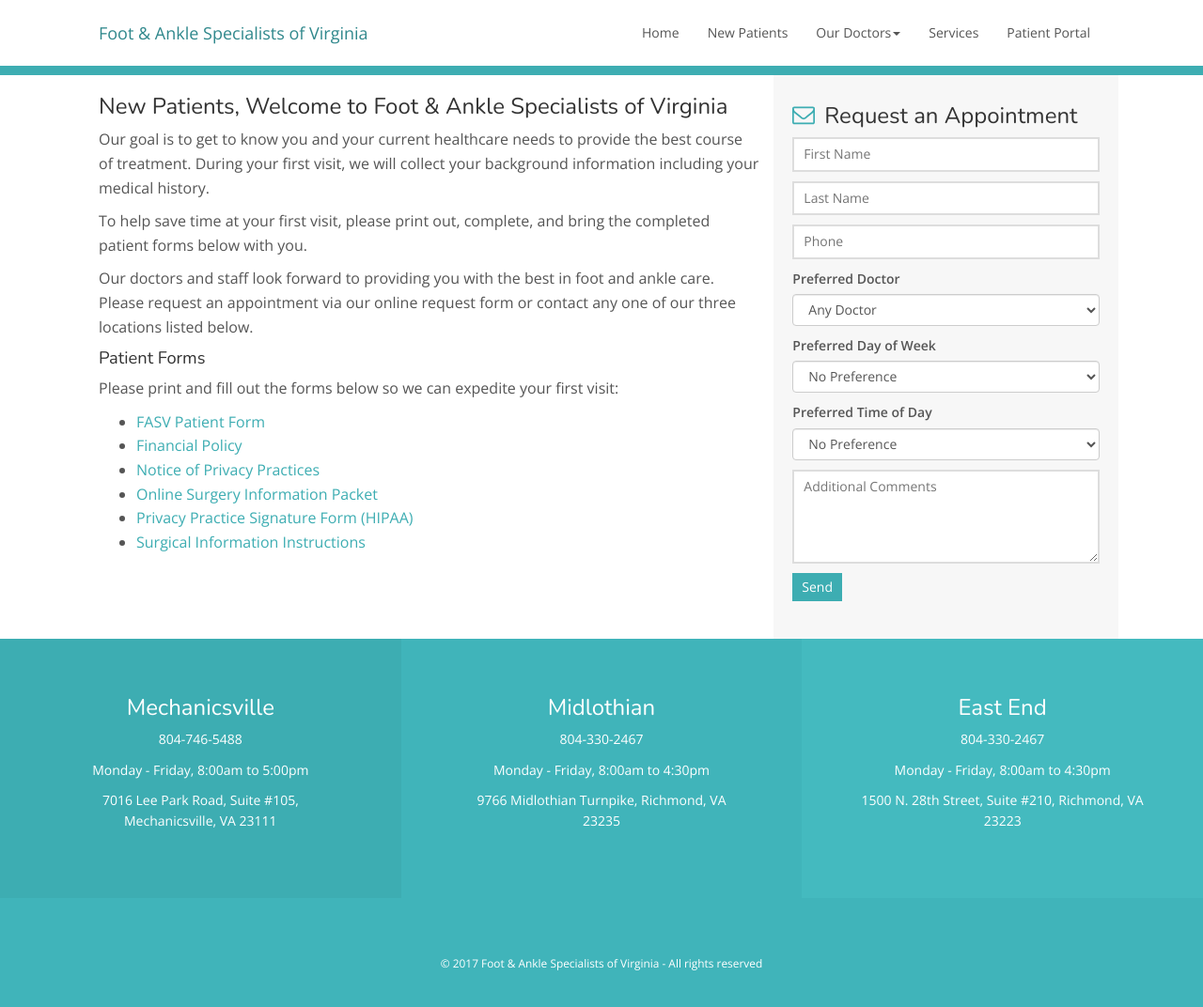
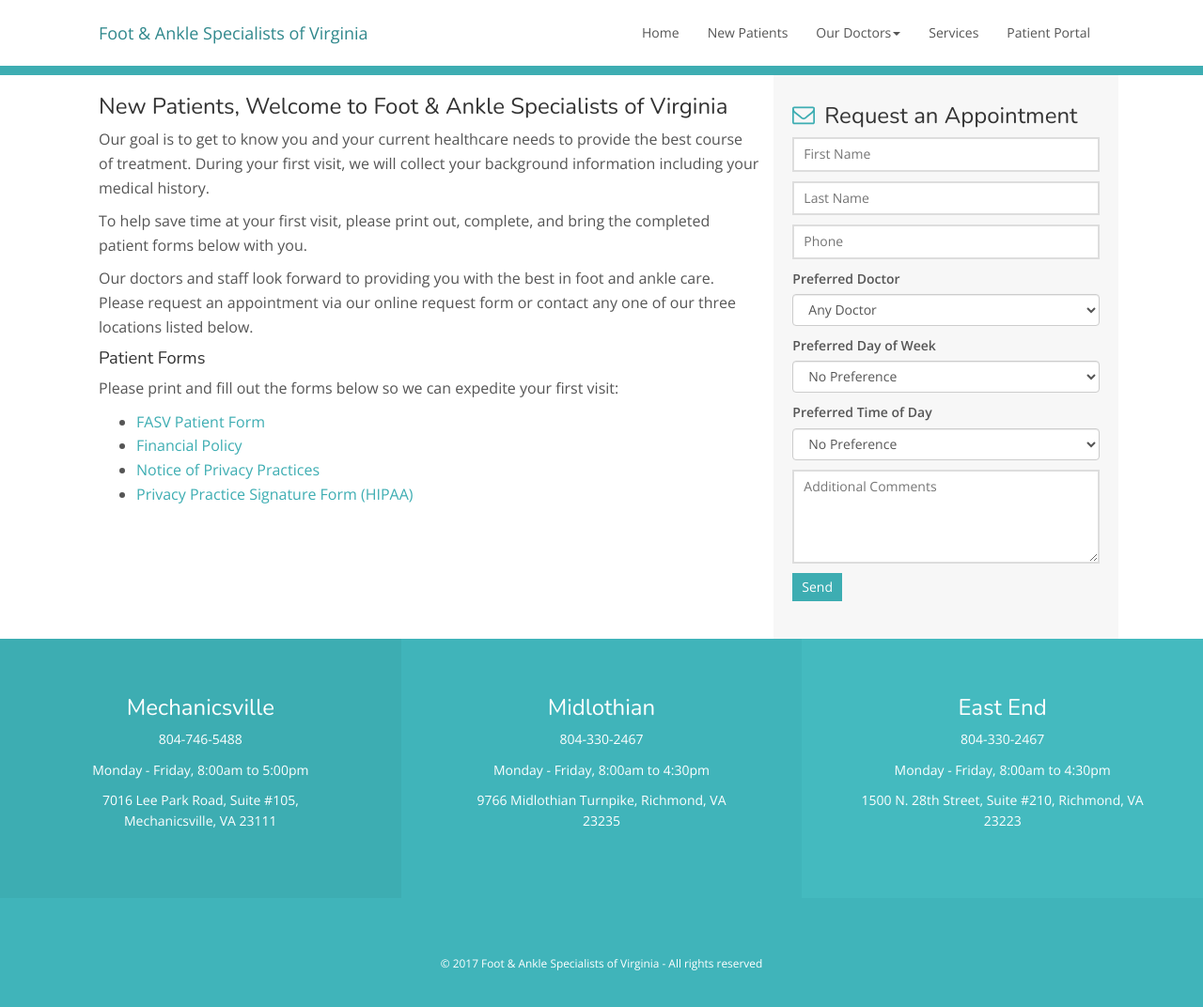
Before and after one commit to smrubin/fasv, a Jekyll site: the page built from new-patients.html, in a window 1280 px wide and 1095 px high. Shown: the top 1072 px of the window at 94% size. Built offline with Jekyll 4.4.1, drawn with Linux system fonts in a browser that asks for light colours; nearby versions of some CDN libraries.

Commit message:
Removed online surgical packet instructions

```diff
--- a/new-patients.html
+++ b/new-patients.html
@@ -17,9 +17,7 @@
             <li><a href="./pdfs/fasv_face_sheet.pdf" download>FASV Patient Form</a></li>
             <li><a href="./pdfs/Financial Policy.pdf" download>Financial Policy</a></li>
             <li><a href="./pdfs/Notice of Privacy Practices document.pdf" download>Notice of Privacy Practices</a></li>
-            <li><a href="./pdfs/ONLINE SURGERY INFORMATION PACKET.pdf" download>Online Surgery Information Packet</a></li>
             <li><a href="./pdfs/Privacy Practice Signature Form.pdf" download>Privacy Practice Signature Form (HIPAA)</a></li>
-            <li><a href="./pdfs/SURGICAL INFORMATION INSTRUCTIONS.pdf" download>Surgical Information Instructions</a></li>
           </ul>
         </div>
 
```
Also changed, not shown: README.md.
